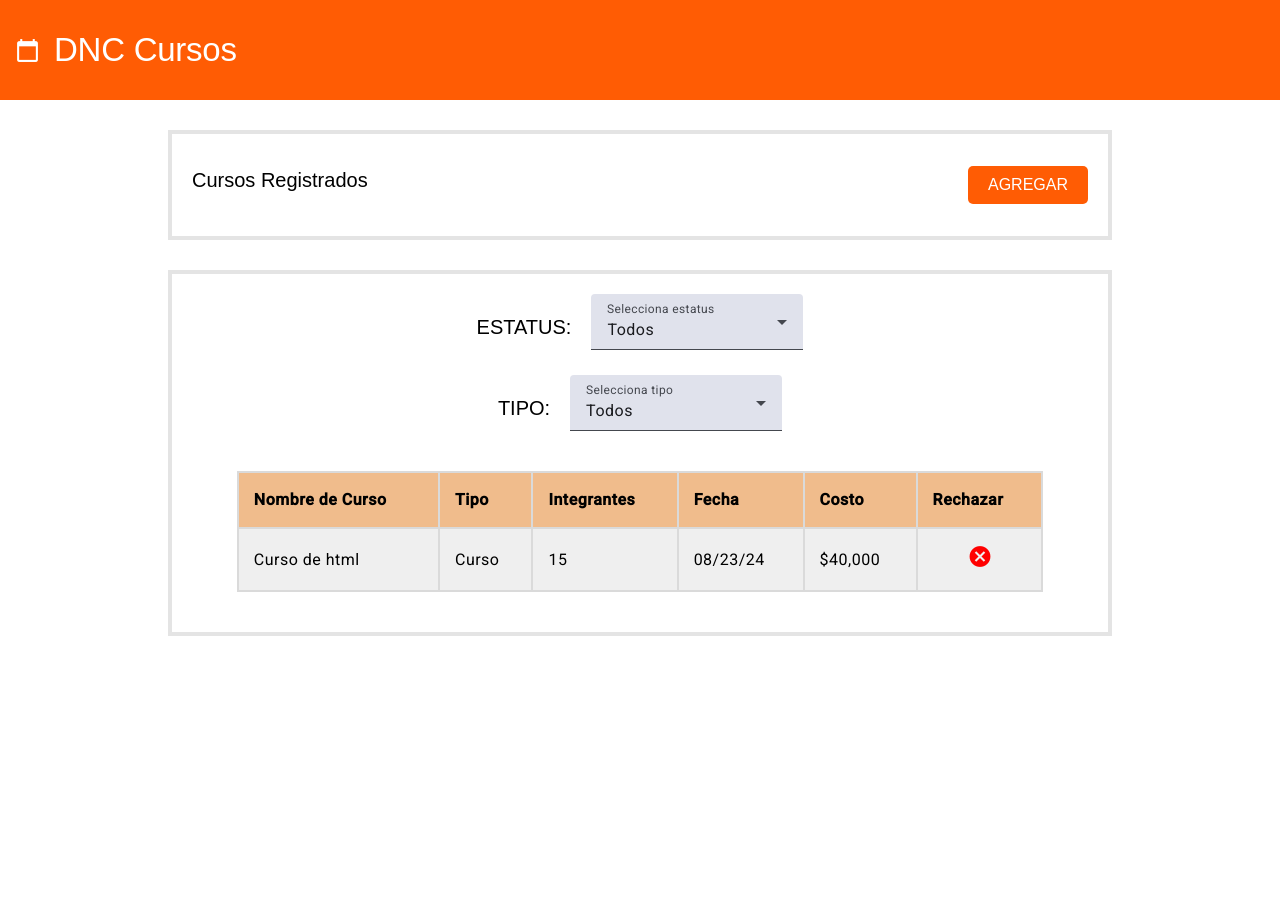
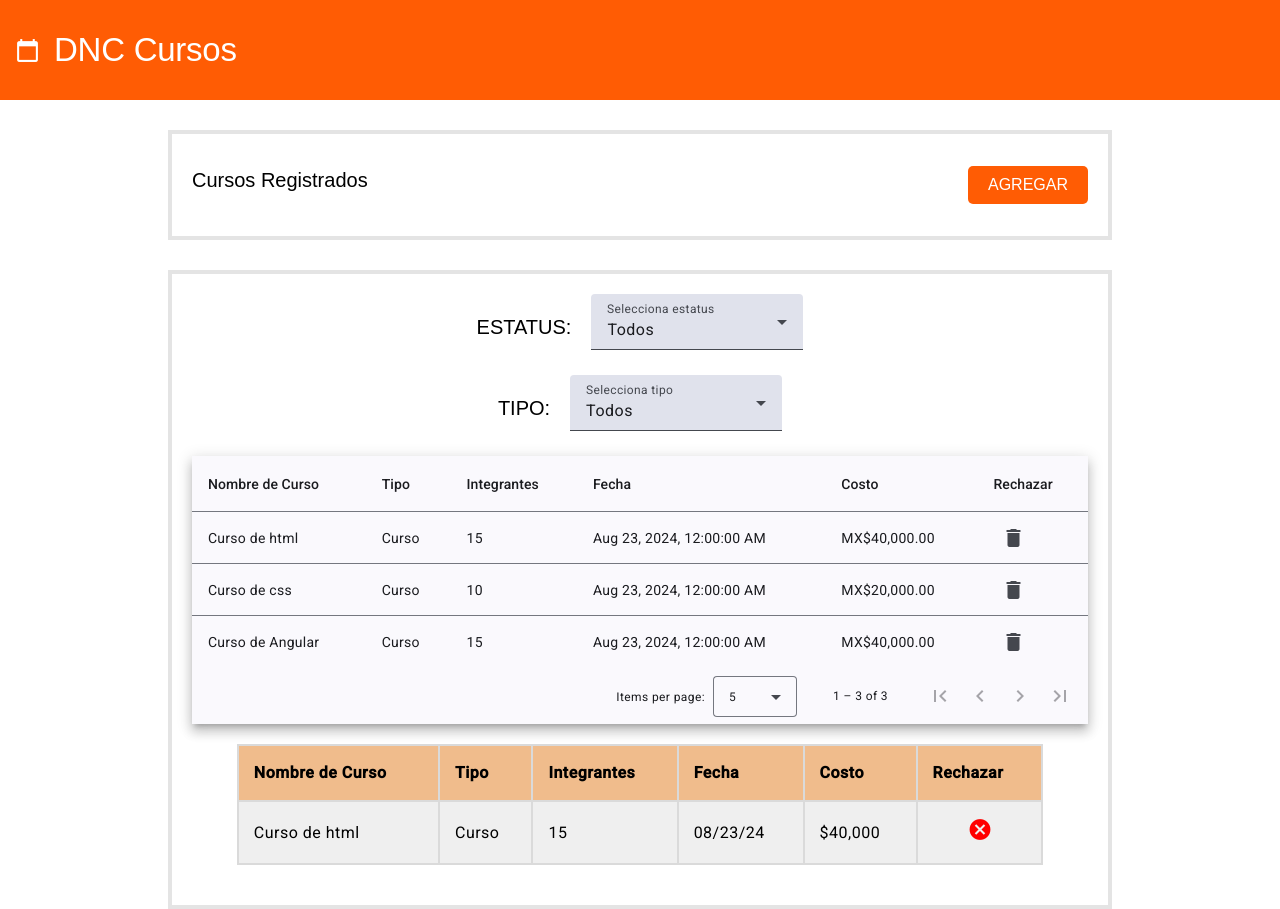
Before and after one commit to Adrian-PRam/DNC-cursos, an Angular app: page / in a window 1280 px wide. Before the commit the page ends 800 px from the top, so only its background shows below. Built offline with nearby package versions, Linux system fonts and the light colour scheme.

Commit message:
Ejemplo de tabla de Material

```diff
--- a/src/app/app.component.html
+++ b/src/app/app.component.html
@@ -45,6 +45,11 @@
             </mat-form-field>
         </div>
 
+        @defer {
+          <app-cursos-registrados></app-cursos-registrados>
+        } @loading {
+          <mat-progress-spinner></mat-progress-spinner>
+        }
         <div class="table-container">
             <table id="dataTable">
                 <thead>
--- a/src/app/app.component.ts
+++ b/src/app/app.component.ts
@@ -1,22 +1,29 @@
 import { Component } from '@angular/core';
 import { RouterOutlet } from '@angular/router';
 import { FormsModule } from '@angular/forms';
-import {MatIconModule} from '@angular/material/icon';
-import {MatMenuModule} from '@angular/material/menu';
-import {MatSelectModule} from '@angular/material/select';
+import { MatIconModule } from '@angular/material/icon';
+import { MatMenuModule } from '@angular/material/menu';
+import { MatSelectModule } from '@angular/material/select';
 import { CommonModule } from '@angular/common';
+import { MatProgressSpinnerModule } from '@angular/material/progress-spinner';
+
+import { CursosRegistradosComponent } from './cursos-registrados/cursos-registrados.component';
 
 @Component({
   selector: 'app-root',
   standalone: true,
-  imports: [RouterOutlet,
-            FormsModule,
-            MatIconModule,
-            MatMenuModule,
-            MatSelectModule,
-            CommonModule],
+  imports: [
+    RouterOutlet,
+    FormsModule,
+    MatIconModule,
+    MatMenuModule,
+    MatSelectModule,
+    CommonModule,
+    CursosRegistradosComponent,
+    MatProgressSpinnerModule,
+  ],
   templateUrl: './app.component.html',
-  styleUrls: ['./app.component.scss']
+  styleUrls: ['./app.component.scss'],
 })
 export class AppComponent {
   title: string = 'mi-primer-proyecto';
@@ -32,10 +39,15 @@ export class AppComponent {
   fecha: Date | null = null;
   costo: string = '';
 
-
   integrantesList: string[] = [];
 
-  entries: { nombre: string; tipo: string; integrantes: number; fecha: Date; costo: string }[] = [];
+  entries: {
+    nombre: string;
+    tipo: string;
+    integrantes: number;
+    fecha: Date;
+    costo: string;
+  }[] = [];
 
   openModal() {
     this.isModalOpen = true;
@@ -52,7 +64,6 @@ export class AppComponent {
     }
   }
 
-
   agregarIntegrante() {
     if (this.integrante) {
       this.integrantesList.push(this.integrante);
@@ -60,21 +71,25 @@ export class AppComponent {
     }
   }
 
-
   quitarIntegrante() {
     this.integrantesList.pop();
   }
 
   onSubmit(dataForm: any): void {
-    if (this.nombre && this.tipo && this.integrantesList.length > 0 && this.fecha && this.costo) {
+    if (
+      this.nombre &&
+      this.tipo &&
+      this.integrantesList.length > 0 &&
+      this.fecha &&
+      this.costo
+    ) {
       this.entries.push({
         nombre: this.nombre,
         tipo: this.tipo,
         integrantes: this.integrantesList.length,
         fecha: this.fecha,
-        costo: this.costo
+        costo: this.costo,
       });
-
 
       this.nombre = '';
       this.tipo = '';
--- /dev/null
+++ b/src/app/cursos-registrados/cursos-registrados.component.html
@@ -0,0 +1,48 @@
+<div class="mat-elevation-z8">
+  <table mat-table [dataSource]="cursosRegistrados">
+    <ng-container matColumnDef="nombreCurso">
+      <th mat-header-cell *matHeaderCellDef>Nombre de Curso</th>
+      <td mat-cell *matCellDef="let curso"> {{ curso.nombreCurso }} </td>
+    </ng-container>
+
+    <ng-container matColumnDef="tipo">
+      <th mat-header-cell *matHeaderCellDef>Tipo</th>
+      <td mat-cell *matCellDef="let curso"> {{ curso.tipo }} </td>
+    </ng-container>
+
+    <ng-container matColumnDef="integrantes">
+      <th mat-header-cell *matHeaderCellDef>Integrantes</th>
+      <td mat-cell *matCellDef="let curso"> {{ curso.integrantes }} </td>
+    </ng-container>
+
+    <ng-container matColumnDef="fecha">
+      <th mat-header-cell *matHeaderCellDef>Fecha</th>
+      <td mat-cell *matCellDef="let curso"> {{ curso.fecha | date:'medium' }} </td>
+    </ng-container>
+
+    <ng-container matColumnDef="costo">
+      <th mat-header-cell *matHeaderCellDef>Costo</th>
+      <td mat-cell *matCellDef="let curso"> {{ curso.costo | currency:'MXN' }} </td>
+    </ng-container>
+
+    <ng-container matColumnDef="acciones">
+      <th mat-header-cell *matHeaderCellDef>Rechazar</th>
+      <td mat-cell *matCellDef="let curso">
+        <button
+          mat-icon-button
+          aria-label="Botón para remover un curso de la tabla."
+          (click)="rechazaCurso(curso)">
+          <mat-icon>delete</mat-icon>
+        </button>
+      </td>
+    </ng-container>
+
+    <tr mat-header-row *matHeaderRowDef="columnasTabla"></tr>
+    <tr mat-row *matRowDef="let row; columns: columnasTabla;"></tr>
+  </table>
+
+  <mat-paginator [pageSizeOptions]="[5, 10, 20]"
+    showFirstLastButtons
+    aria-label="Selecciona una página de la tabla de cursos registrados.">
+  </mat-paginator>
+</div>
--- /dev/null
+++ b/src/app/cursos-registrados/cursos-registrados.component.ts
@@ -0,0 +1,94 @@
+import { AfterViewInit, Component, ViewChild } from '@angular/core';
+import { CurrencyPipe, DatePipe } from '@angular/common';
+
+import { MatTableDataSource, MatTableModule } from '@angular/material/table';
+import { MatPaginator, MatPaginatorModule } from '@angular/material/paginator';
+import { MatButtonModule } from '@angular/material/button';
+import { MatIconModule } from '@angular/material/icon';
+
+import { CursoRegistrado } from '../shared/models/curso-registrado.model';
+
+@Component({
+  selector: 'app-cursos-registrados',
+  standalone: true,
+  imports: [
+    DatePipe,
+    CurrencyPipe,
+    MatTableModule,
+    MatPaginatorModule,
+    MatButtonModule,
+    MatIconModule,
+  ],
+  templateUrl: './cursos-registrados.component.html',
+  styleUrl: './cursos-registrados.component.scss',
+})
+export class CursosRegistradosComponent implements AfterViewInit {
+  @ViewChild(MatPaginator) paginator!: MatPaginator;
+  cursosRegistrados: MatTableDataSource<CursoRegistrado>;
+
+  columnasTabla: string[];
+
+  readonly CURSOS_REGISTRADOS: CursoRegistrado[] = [
+    {
+      id: 1,
+      nombreCurso: 'Curso de html',
+      tipo: 'Curso',
+      integrantes: 15,
+      fecha: '2024-08-23T00:00:00',
+      costo: 40000,
+    },
+    {
+      id: 2,
+      nombreCurso: 'Curso de css',
+      tipo: 'Curso',
+      integrantes: 10,
+      fecha: '2024-08-23T00:00:00',
+      costo: 20000,
+    },
+    {
+      id: 3,
+      nombreCurso: 'Curso de Angular',
+      tipo: 'Curso',
+      integrantes: 15,
+      fecha: '2024-08-23T00:00:00',
+      costo: 40000,
+    },
+  ];
+
+  constructor() {
+    this.columnasTabla = [
+      'nombreCurso',
+      'tipo',
+      'integrantes',
+      'fecha',
+      'costo',
+      'acciones',
+    ];
+
+    this.cursosRegistrados = new MatTableDataSource();
+    this.cursosRegistrados.data = this.CURSOS_REGISTRADOS;
+  }
+
+  ngAfterViewInit() {
+    this.cursosRegistrados.paginator = this.paginator;
+  }
+
+  rechazaCurso(cursoARechazar: CursoRegistrado): void {
+    // Agrega un elemento al modelo de la tabla.
+    const cursosRegistradosActualmente = this.cursosRegistrados.data;
+    cursosRegistradosActualmente.push({
+      id: 4,
+      nombreCurso: 'Curso de TypeScript',
+      tipo: 'Curso',
+      integrantes: 15,
+      fecha: '2024-08-23T00:00:00',
+      costo: 40000,
+    });
+    this.cursosRegistrados.data = cursosRegistradosActualmente;
+
+    // Elimina un elemento del modelo de la tabla.
+    this.cursosRegistrados.data = this.cursosRegistrados.data.filter(
+      (curso) => curso.id !== cursoARechazar.id
+    );
+  }
+}
```
Also changed, not shown: src/app/shared/models/curso-registrado.model.ts (added, +8 -0 lines), src/app/cursos-registrados/cursos-registrados.component.scss (added), 1 other file (tests, documents, lock files or other folders).
